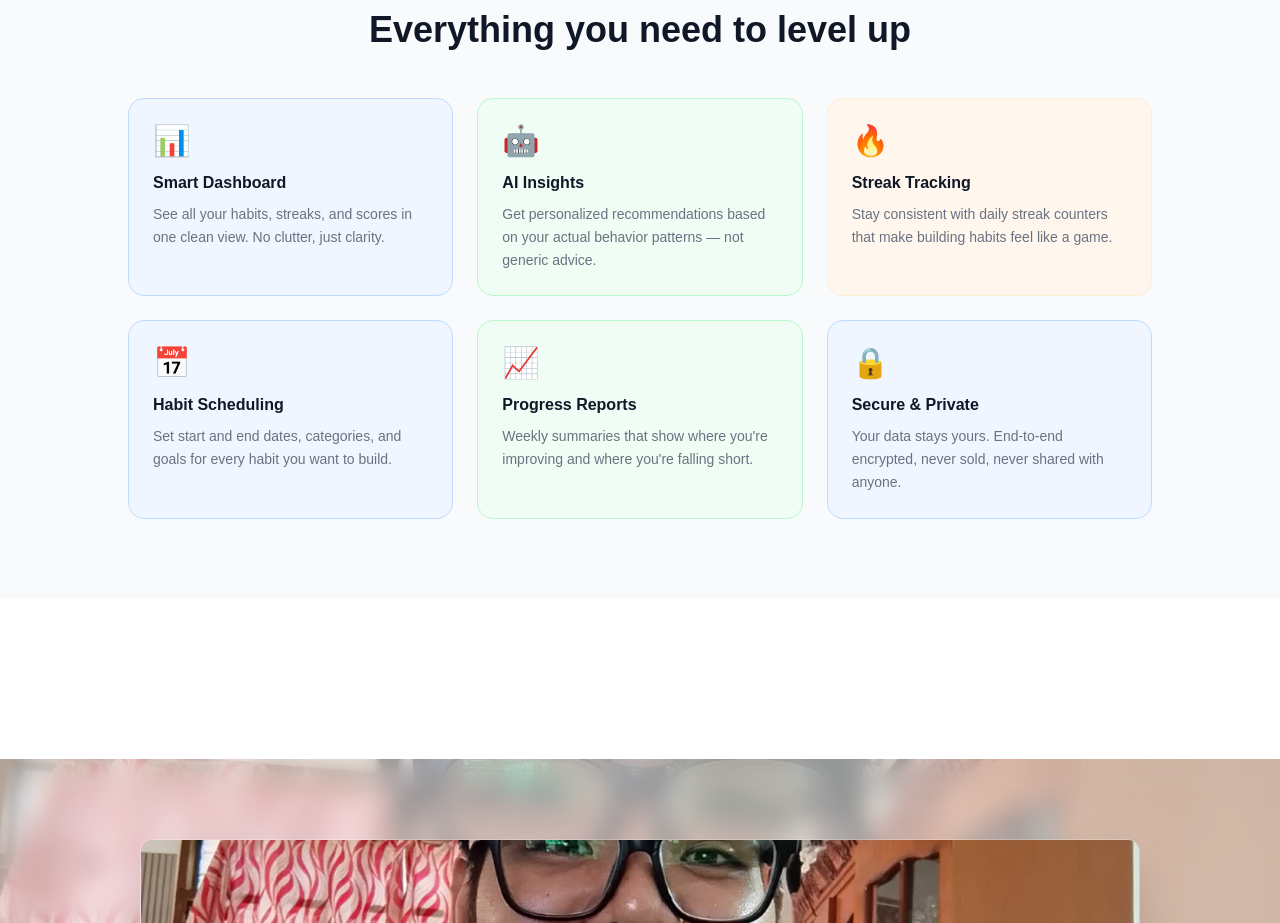
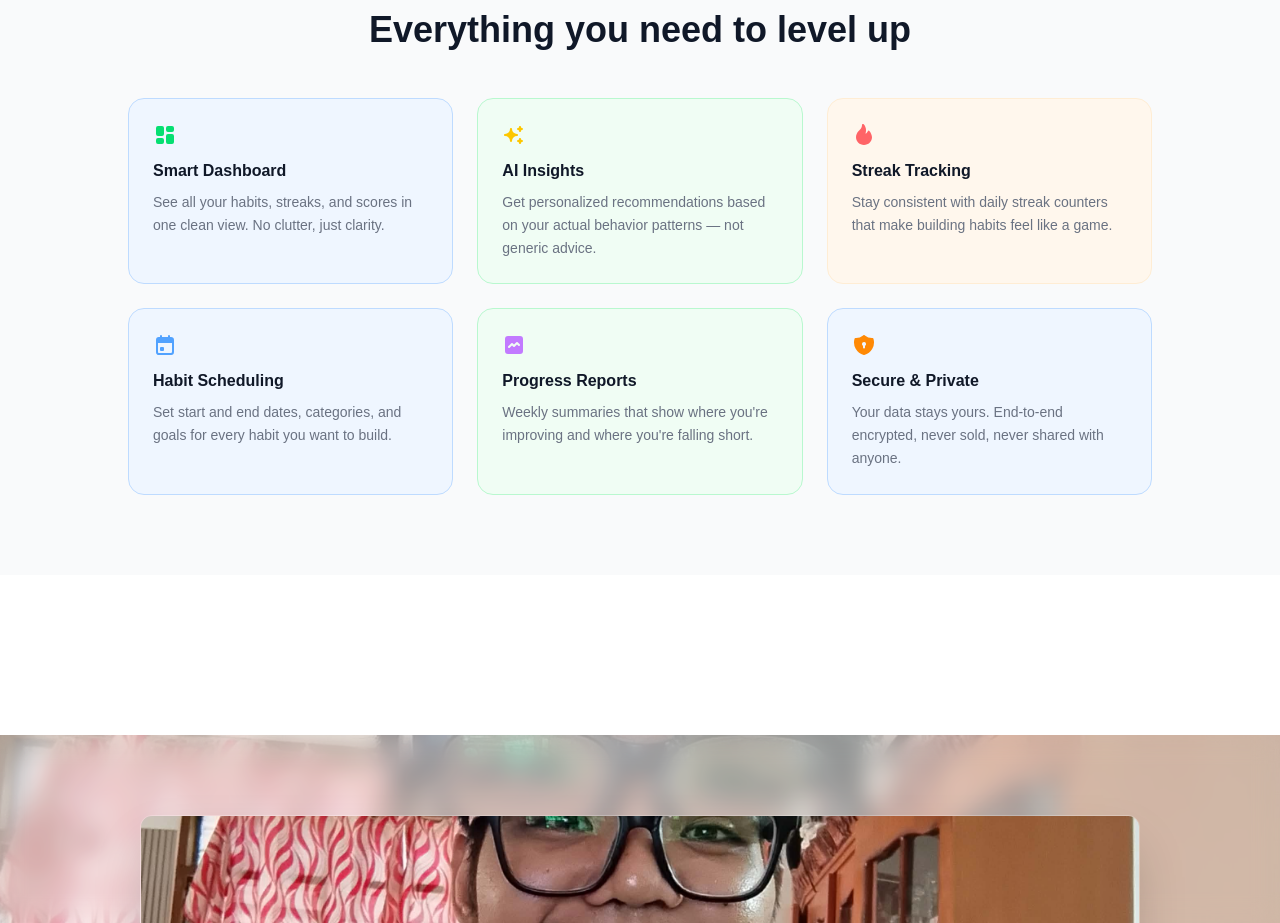
Before and after one commit to Miketryartd/resetMe, a React (Vite) app in the folder frontend/: page /Home in a window 1280 px wide. Shown: the part 1280-2203 px from the top of the page. Built offline with nearby package versions, Linux system fonts and the light colour scheme; no server answers.

Commit message:
update icons

```diff
--- a/frontend/src/Pages/HomePage.tsx
+++ b/frontend/src/Pages/HomePage.tsx
@@ -217,12 +217,12 @@ function HomePage() {
 
           <div className="grid grid-cols-1 sm:grid-cols-2 md:grid-cols-3 gap-6">
             {[
-              { icon: "📊", title: "Smart Dashboard", desc: "See all your habits, streaks, and scores in one clean view. No clutter, just clarity.", color: "bg-blue-50 border-blue-200" },
-              { icon: "🤖", title: "AI Insights", desc: "Get personalized recommendations based on your actual behavior patterns — not generic advice.", color: "bg-green-50 border-green-200" },
-              { icon: "🔥", title: "Streak Tracking", desc: "Stay consistent with daily streak counters that make building habits feel like a game.", color: "bg-orange-50 border-orange-100" },
-              { icon: "📅", title: "Habit Scheduling", desc: "Set start and end dates, categories, and goals for every habit you want to build.", color: "bg-blue-50 border-blue-200" },
-              { icon: "📈", title: "Progress Reports", desc: "Weekly summaries that show where you're improving and where you're falling short.", color: "bg-green-50 border-green-200" },
-              { icon: "🔒", title: "Secure & Private", desc: "Your data stays yours. End-to-end encrypted, never sold, never shared with anyone.", color: "bg-blue-50 border-blue-200" },
+              { icon: (<svg xmlns="http://www.w3.org/2000/svg" width="24" height="24" viewBox="0 0 24 24" fill="currentColor" className="icon text-green-400 icon-tabler icons-tabler-filled icon-tabler-layout-dashboard"><path stroke="none" d="M0 0h24v24H0z" fill="none" /><path d="M9 3a2 2 0 0 1 2 2v6a2 2 0 0 1 -2 2h-4a2 2 0 0 1 -2 -2v-6a2 2 0 0 1 2 -2zm0 12a2 2 0 0 1 2 2v2a2 2 0 0 1 -2 2h-4a2 2 0 0 1 -2 -2v-2a2 2 0 0 1 2 -2zm10 -4a2 2 0 0 1 2 2v6a2 2 0 0 1 -2 2h-4a2 2 0 0 1 -2 -2v-6a2 2 0 0 1 2 -2zm0 -8a2 2 0 0 1 2 2v2a2 2 0 0 1 -2 2h-4a2 2 0 0 1 -2 -2v-2a2 2 0 0 1 2 -2z" /></svg>), title: "Smart Dashboard", desc: "See all your habits, streaks, and scores in one clean view. No clutter, just clarity.", color: "bg-blue-50 border-blue-200" },
+              { icon: (<svg xmlns="http://www.w3.org/2000/svg" width="24" height="24" viewBox="0 0 24 24" fill="currentColor" className="icon icon-tabler text-yellow-400 icons-tabler-filled icon-tabler-sparkles"><path stroke="none" d="M0 0h24v24H0z" fill="none" /><path d="M16 19a1 1 0 0 1 0 -2a1 1 0 0 0 1 -1c0 -1.333 2 -1.333 2 0a1 1 0 0 0 1 1c1.333 0 1.333 2 0 2a1 1 0 0 0 -1 1c0 1.333 -2 1.333 -2 0a1 1 0 0 0 -1 -1" /><path d="M3 11a5 5 0 0 0 5 -5c0 -1.333 2 -1.333 2 0a5 5 0 0 0 5 5c1.333 0 1.333 2 0 2a5 5 0 0 0 -5 5a1 1 0 0 1 -2 0a5 5 0 0 0 -5 -5c-1.333 0 -1.333 -2 0 -2" /><path d="M16 7a1 1 0 0 1 0 -2a1 1 0 0 0 1 -1c0 -1.333 2 -1.333 2 0a1 1 0 0 0 1 1c1.333 0 1.333 2 0 2a1 1 0 0 0 -1 1c0 1.333 -2 1.333 -2 0a1 1 0 0 0 -1 -1" /></svg>), title: "AI Insights", desc: "Get personalized recommendations based on your actual behavior patterns — not generic advice.", color: "bg-green-50 border-green-200" },
+              { icon: (<svg xmlns="http://www.w3.org/2000/svg" width="24" height="24" viewBox="0 0 24 24" fill="currentColor" className="icon icon-tabler text-red-400 icons-tabler-filled icon-tabler-flame"><path stroke="none" d="M0 0h24v24H0z" fill="none" /><path d="M10 2c0 -.88 1.056 -1.331 1.692 -.722c1.958 1.876 3.096 5.995 1.75 9.12l-.08 .174l.012 .003c.625 .133 1.203 -.43 2.303 -2.173l.14 -.224a1 1 0 0 1 1.582 -.153c1.334 1.435 2.601 4.377 2.601 6.27c0 4.265 -3.591 7.705 -8 7.705s-8 -3.44 -8 -7.706c0 -2.252 1.022 -4.716 2.632 -6.301l.605 -.589c.241 -.236 .434 -.43 .618 -.624c1.43 -1.512 2.145 -2.924 2.145 -4.78" /></svg>), title: "Streak Tracking", desc: "Stay consistent with daily streak counters that make building habits feel like a game.", color: "bg-orange-50 border-orange-100" },
+              { icon: (<svg xmlns="http://www.w3.org/2000/svg" width="24" height="24" viewBox="0 0 24 24" fill="currentColor" className="icon icon-tabler text-blue-400 icons-tabler-filled icon-tabler-calendar-event"><path stroke="none" d="M0 0h24v24H0z" fill="none" /><path d="M16 2a1 1 0 0 1 .993 .883l.007 .117v1h1a3 3 0 0 1 2.995 2.824l.005 .176v12a3 3 0 0 1 -2.824 2.995l-.176 .005h-12a3 3 0 0 1 -2.995 -2.824l-.005 -.176v-12a3 3 0 0 1 2.824 -2.995l.176 -.005h1v-1a1 1 0 0 1 1.993 -.117l.007 .117v1h6v-1a1 1 0 0 1 1 -1m3 8h-14v8.625c0 .705 .386 1.286 .883 1.366l.117 .009h12c.513 0 .936 -.53 .993 -1.215l.007 -.16zm-9 4a1 1 0 0 1 1 1v2a1 1 0 0 1 -1 1h-2a1 1 0 0 1 -1 -1v-2a1 1 0 0 1 1 -1z" /></svg>), title: "Habit Scheduling", desc: "Set start and end dates, categories, and goals for every habit you want to build.", color: "bg-blue-50 border-blue-200" },
+              { icon: (<svg xmlns="http://www.w3.org/2000/svg" width="24" height="24" viewBox="0 0 24 24" fill="currentColor" className="icon icon-tabler text-purple-400 icons-tabler-filled icon-tabler-graph"><path stroke="none" d="M0 0h24v24H0z" fill="none" /><path d="M18 3a3 3 0 0 1 3 3v12a3 3 0 0 1 -3 3h-12a3 3 0 0 1 -3 -3v-12a3 3 0 0 1 3 -3h12zm-2.293 6.293a1 1 0 0 0 -1.414 0l-2.293 2.292l-1.293 -1.292a1 1 0 0 0 -1.414 0l-3 3a1 1 0 0 0 0 1.414l.094 .083a1 1 0 0 0 1.32 -.083l2.293 -2.292l1.293 1.292l.094 .083a1 1 0 0 0 1.32 -.083l2.293 -2.292l1.293 1.292a1 1 0 0 0 1.414 -1.414l-2 -2z" /></svg>), title: "Progress Reports", desc: "Weekly summaries that show where you're improving and where you're falling short.", color: "bg-green-50 border-green-200" },
+              { icon: (<svg xmlns="http://www.w3.org/2000/svg" width="24" height="24" viewBox="0 0 24 24" fill="currentColor" className="icon icon-tabler text-orange-400 icons-tabler-filled icon-tabler-shield-lock"><path stroke="none" d="M0 0h24v24H0z" fill="none" /><path d="M11.998 2l.118 .007l.059 .008l.061 .013l.111 .034a.993 .993 0 0 1 .217 .112l.104 .082l.255 .218a11 11 0 0 0 7.189 2.537l.342 -.01a1 1 0 0 1 1.005 .717a13 13 0 0 1 -9.208 16.25a1 1 0 0 1 -.502 0a13 13 0 0 1 -9.209 -16.25a1 1 0 0 1 1.005 -.717a11 11 0 0 0 7.531 -2.527l.263 -.225l.096 -.075a.993 .993 0 0 1 .217 -.112l.112 -.034a.97 .97 0 0 1 .119 -.021l.115 -.007zm.002 7a2 2 0 0 0 -1.995 1.85l-.005 .15l.005 .15a2 2 0 0 0 .995 1.581v1.769l.007 .117a1 1 0 0 0 1.993 -.117l.001 -1.768a2 2 0 0 0 -1.001 -3.732z" /></svg>), title: "Secure & Private", desc: "Your data stays yours. End-to-end encrypted, never sold, never shared with anyone.", color: "bg-blue-50 border-blue-200" },
             ].map(({ icon, title, desc, color }) => (
               <div key={title} className={`${color} border rounded-2xl p-6`}>
                 <div className="text-3xl mb-3">{icon}</div>
```
